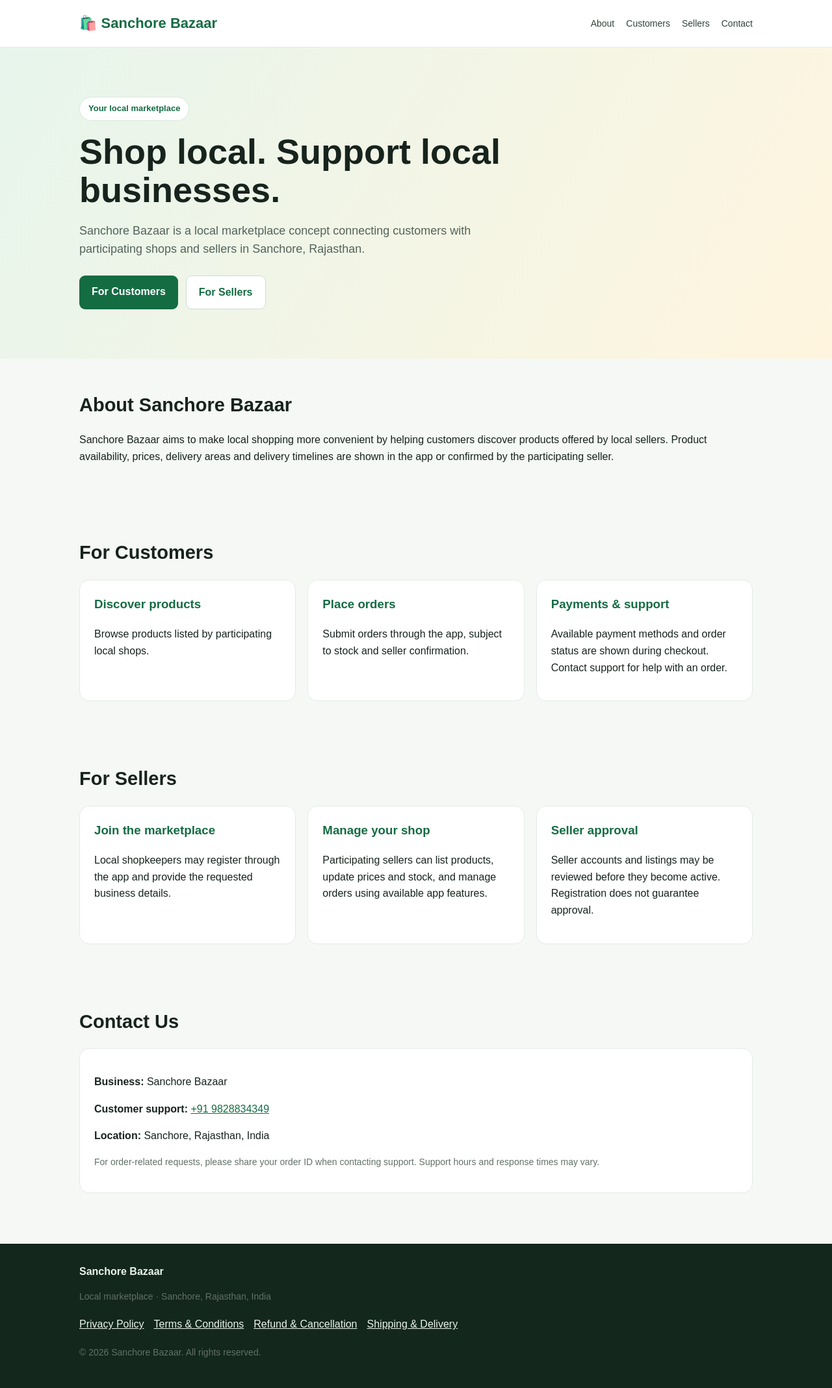
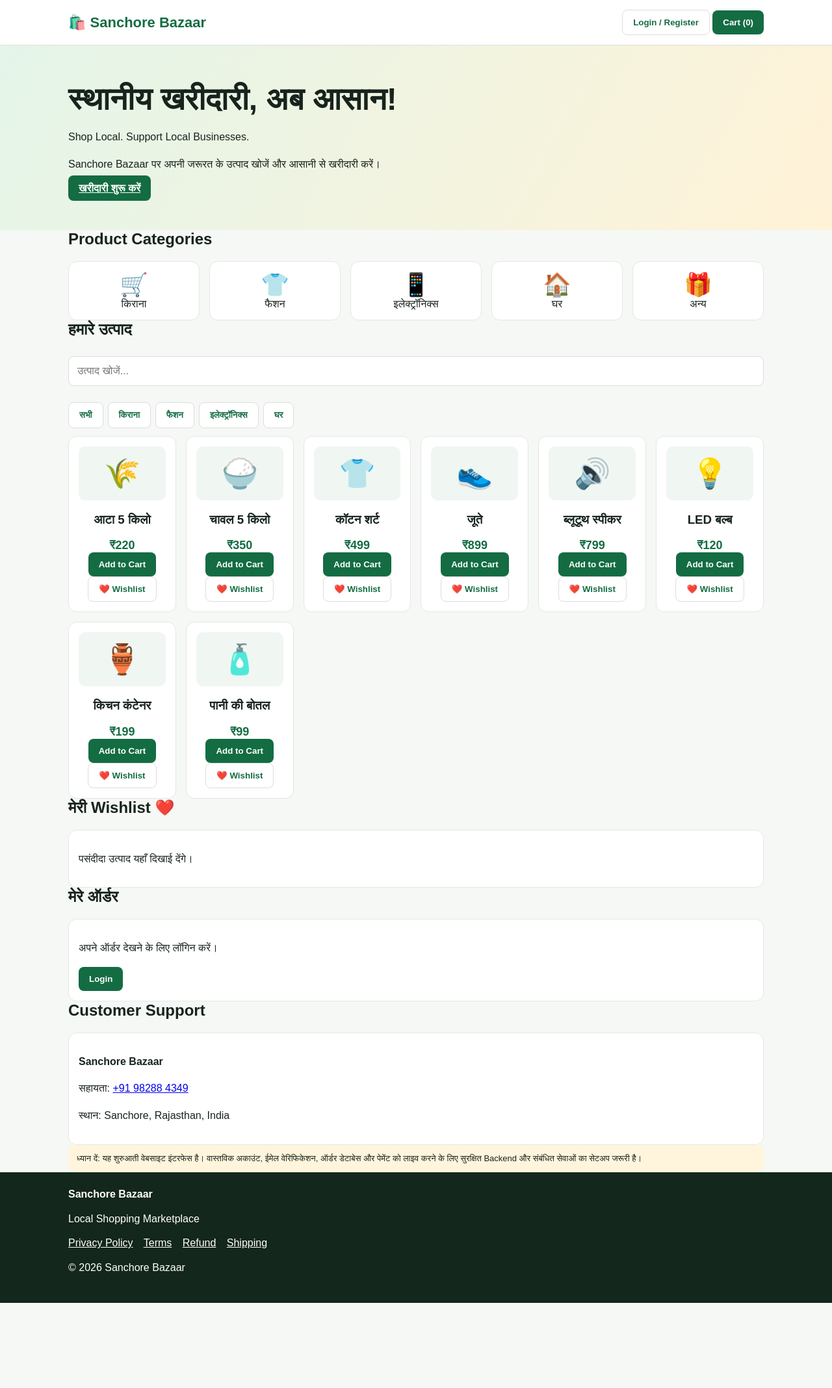
Before and after one commit to kamlesh9828/sanchore-bazaar, a plain HTML site: page index.html in a window 1280 px wide. Shown: the whole page at 65% size. After the commit the page ends 2005 px from the top, so only its background shows below. Drawn offline with Linux system fonts and the light colour scheme.

Commit message:
Build customer shopping website

```diff
--- a/index.html
+++ b/index.html
@@ -1,101 +1,226 @@
-<!doctype html>
-<html lang="en">
+
+<!DOCTYPE html>
+<html lang="hi">
 <head>
-<meta charset="utf-8">
+<meta charset="UTF-8">
 <meta name="viewport" content="width=device-width, initial-scale=1">
-<meta name="robots" content="index, follow, max-image-preview:large">
 <meta name="theme-color" content="#146c43">
-<title>Sanchore Bazaar | Shop Local in Sanchore, Rajasthan</title>
-<meta name="description" content="Discover products from participating local shops in Sanchore, Rajasthan. Sanchore Bazaar connects customers and local sellers through a convenient local marketplace.">
+<title>Sanchore Bazaar | Online Shopping</title>
+<meta name="description" content="Sanchore Bazaar - Sanchore Rajasthan ka local online shopping marketplace.">
 <link rel="canonical" href="https://sanchorebazaar.bg5.net/">
 
-<meta property="og:type" content="website">
-<meta property="og:locale" content="en_IN">
-<meta property="og:site_name" content="Sanchore Bazaar">
-<meta property="og:title" content="Sanchore Bazaar | Shop Local in Sanchore, Rajasthan">
-<meta property="og:description" content="Discover products from participating local shops in Sanchore, Rajasthan. Connect with local sellers through Sanchore Bazaar.">
-<meta property="og:url" content="https://sanchorebazaar.bg5.net/">
-
-<meta name="twitter:card" content="summary">
-<meta name="twitter:title" content="Sanchore Bazaar | Shop Local in Sanchore, Rajasthan">
-<meta name="twitter:description" content="Discover products from participating local shops in Sanchore, Rajasthan.">
-
-<script type="application/ld+json">
-{
-  "@context": "https://schema.org",
-  "@graph": [
-    {
-      "@type": "Organization",
-      "@id": "https://sanchorebazaar.bg5.net/#organization",
-      "name": "Sanchore Bazaar",
-      "url": "https://sanchorebazaar.bg5.net/",
-      "telephone": "+919828834349",
-      "areaServed": {
-        "@type": "City",
-        "name": "Sanchore",
-        "containedInPlace": {
-          "@type": "State",
-          "name": "Rajasthan"
-        }
-      }
-    },
-    {
-      "@type": "WebSite",
-      "@id": "https://sanchorebazaar.bg5.net/#website",
-      "url": "https://sanchorebazaar.bg5.net/",
-      "name": "Sanchore Bazaar",
-      "publisher": {
-        "@id": "https://sanchorebazaar.bg5.net/#organization"
-      },
-      "inLanguage": "en-IN"
-    }
-  ]
-}
-</script>
 <style>
-:root{--green:#146c43;--orange:#f59e0b;--ink:#17231d;--muted:#637168;--bg:#f5f8f5}
-*{box-sizing:border-box}body{margin:0;font-family:Arial, sans-serif;color:var(--ink);background:var(--bg);line-height:1.6}
-header{background:white;border-bottom:1px solid #e4ebe5;position:sticky;top:0}
-.wrap{max-width:1080px;margin:auto;padding:0 22px}
-nav{height:72px;display:flex;align-items:center;justify-content:space-between;gap:18px}
-.brand{font-size:22px;font-weight:800;color:var(--green)}nav a{color:#31443a;text-decoration:none;margin-left:18px;font-size:14px}
-.hero{padding:76px 0;background:linear-gradient(120deg,#e7f5ec,#fff5df)}
-h1{font-size:clamp(34px,5vw,54px);line-height:1.1;margin:0 0 18px;max-width:700px}
-.lead{font-size:18px;color:#53635a;max-width:680px}
-.pill{display:inline-block;background:#fff;border:1px solid #d9e9dc;border-radius:30px;padding:7px 13px;color:var(--green);font-weight:700;font-size:13px;margin-bottom:18px}
-.actions{display:flex;gap:12px;flex-wrap:wrap;margin-top:26px}
-.btn{display:inline-block;padding:12px 19px;border-radius:9px;text-decoration:none;font-weight:700}
-.primary{background:var(--green);color:white}.secondary{background:white;color:var(--green);border:1px solid #cbded0}
-section{padding:48px 0}.grid{display:grid;grid-template-columns:repeat(auto-fit,minmax(220px,1fr));gap:18px}
-.card{background:white;border:1px solid #e4ebe5;border-radius:15px;padding:22px}
-.card h3{margin-top:0;color:var(--green)}h2{font-size:29px;margin:0 0 18px}
-.small{color:var(--muted);font-size:14px}footer{background:#13271c;color:#eaf4ed;padding:30px 0;margin-top:30px}
-footer a{color:#eaf4ed;margin-right:15px;display:inline-block;padding:5px 0}a{color:var(--green)}
-@media(max-width:650px){nav{height:auto;padding:16px 0;align-items:flex-start;flex-direction:column}nav a{margin:0 12px 0 0}.hero{padding:52px 0}}
+*{box-sizing:border-box}
+body{margin:0;font-family:Arial,sans-serif;background:#f5f8f5;color:#17231d}
+header{background:white;padding:15px;border-bottom:1px solid #ddd;position:sticky;top:0;z-index:5}
+.wrap{max-width:1100px;margin:auto;padding:0 15px}
+nav{display:flex;justify-content:space-between;align-items:center;gap:10px;flex-wrap:wrap}
+.logo{font-size:22px;font-weight:bold;color:#146c43}
+button,.btn{padding:11px 16px;border:0;border-radius:8px;cursor:pointer;font-weight:bold}
+.green{background:#146c43;color:white}
+.white{background:white;color:#146c43;border:1px solid #ddd}
+.hero{padding:55px 15px;background:linear-gradient(120deg,#e4f5e9,#fff2d7)}
+h1{font-size:clamp(32px,6vw,48px);margin:0 0 12px}
+h2{margin-top:0}
+p{line-height:1.6}
+section{padding:35px 0}
+.search{width:100%;padding:13px;border:1px solid #ddd;border-radius:9px;font-size:16px}
+.grid{display:grid;grid-template-columns:repeat(auto-fit,minmax(150px,1fr));gap:15px}
+.card{background:white;padding:15px;border:1px solid #e3e9e4;border-radius:13px}
+.product{text-align:center}
+.product .pic{font-size:45px;background:#f0f6f1;padding:15px;border-radius:10px}
+.price{font-weight:bold;color:#146c43;font-size:18px}
+.category{cursor:pointer;text-align:center}
+.category span{font-size:35px}
+footer{background:#13271c;color:white;padding:25px 0}
+footer a{color:white;margin-right:12px}
+.modal{display:none;position:fixed;inset:0;background:#0009;z-index:10;align-items:center;justify-content:center;padding:15px}
+.modal.open{display:flex}
+.modalbox{background:white;padding:22px;border-radius:14px;width:100%;max-width:430px;max-height:90vh;overflow:auto}
+input{width:100%;padding:12px;margin:7px 0 13px;border:1px solid #ccc;border-radius:8px}
+.tabs{display:flex;gap:7px;flex-wrap:wrap;margin:12px 0}
+.notice{background:#fff5dc;padding:13px;border-radius:9px;font-size:13px}
+@media(max-width:600px){nav{justify-content:center}.logo{width:100%;text-align:center}}
 </style>
 </head>
+
 <body>
-<header><div class="wrap"><nav><div class="brand">🛍️ Sanchore Bazaar</div><div><a href="#about">About</a><a href="#customers">Customers</a><a href="#sellers">Sellers</a><a href="#contact">Contact</a></div></nav></div></header>
-<main>
-<div class="hero"><div class="wrap"><span class="pill">Your local marketplace</span>
-<h1>Shop local. Support local businesses.</h1>
-<p class="lead">Sanchore Bazaar is a local marketplace concept connecting customers with participating shops and sellers in Sanchore, Rajasthan.</p>
-<div class="actions"><a class="btn primary" href="#customers">For Customers</a><a class="btn secondary" href="#sellers">For Sellers</a></div>
-</div></div>
-<section id="about"><div class="wrap"><h2>About Sanchore Bazaar</h2><p>Sanchore Bazaar aims to make local shopping more convenient by helping customers discover products offered by local sellers. Product availability, prices, delivery areas and delivery timelines are shown in the app or confirmed by the participating seller.</p></div></section>
-<section id="customers"><div class="wrap"><h2>For Customers</h2><div class="grid">
-<div class="card"><h3>Discover products</h3><p>Browse products listed by participating local shops.</p></div>
-<div class="card"><h3>Place orders</h3><p>Submit orders through the app, subject to stock and seller confirmation.</p></div>
-<div class="card"><h3>Payments & support</h3><p>Available payment methods and order status are shown during checkout. Contact support for help with an order.</p></div>
-</div></div></section>
-<section id="sellers"><div class="wrap"><h2>For Sellers</h2><div class="grid">
-<div class="card"><h3>Join the marketplace</h3><p>Local shopkeepers may register through the app and provide the requested business details.</p></div>
-<div class="card"><h3>Manage your shop</h3><p>Participating sellers can list products, update prices and stock, and manage orders using available app features.</p></div>
-<div class="card"><h3>Seller approval</h3><p>Seller accounts and listings may be reviewed before they become active. Registration does not guarantee approval.</p></div>
-</div></div></section>
-<section id="contact"><div class="wrap"><h2>Contact Us</h2><div class="card"><p><strong>Business:</strong> Sanchore Bazaar</p><p><strong>Customer support:</strong> <a href="tel:+919828834349">+91 9828834349</a></p><p><strong>Location:</strong> Sanchore, Rajasthan, India</p><p class="small">For order-related requests, please share your order ID when contacting support. Support hours and response times may vary.</p></div></div></section>
-</main>
-<footer><div class="wrap"><strong>Sanchore Bazaar</strong><p class="small">Local marketplace · Sanchore, Rajasthan, India</p>
-<a href="privacy.html">Privacy Policy</a><a href="terms.html">Terms & Conditions</a><a href="refund.html">Refund & Cancellation</a><a href="shipping.html">Shipping & Delivery</a>
-<p class="small">© 2026 Sanchore Bazaar. All rights reserved.</p></div></footer>
-</body></html>
+
+<header>
+<div class="wrap">
+<nav>
+<div class="logo">🛍️ Sanchore Bazaar</div>
+<div>
+<button class="white" onclick="openBox('auth')">Login / Register</button>
+<button class="green" onclick="openBox('cart')">Cart (<span id="count">0</span>)</button>
+</div>
+</nav>
+</div>
+</header>
+
+<div class="hero">
+<div class="wrap">
+<h1>स्थानीय खरीदारी, अब आसान!</h1>
+<p>Shop Local. Support Local Businesses.</p>
+<p>Sanchore Bazaar पर अपनी जरूरत के उत्पाद खोजें और आसानी से खरीदारी करें।</p>
+<a href="#products" class="btn green">खरीदारी शुरू करें</a>
+</div>
+</div>
+
+<section class="wrap">
+<h2>Product Categories</h2>
+<div class="grid">
+<div class="card category" onclick="filter('किराना')"><span>🛒</span><br>किराना</div>
+<div class="card category" onclick="filter('फैशन')"><span>👕</span><br>फैशन</div>
+<div class="card category" onclick="filter('इलेक्ट्रॉनिक्स')"><span>📱</span><br>इलेक्ट्रॉनिक्स</div>
+<div class="card category" onclick="filter('घर')"><span>🏠</span><br>घर</div>
+<div class="card category" onclick="filter('अन्य')"><span>🎁</span><br>अन्य</div>
+</div>
+</section>
+
+<section class="wrap" id="products">
+<h2>हमारे उत्पाद</h2>
+<input class="search" id="search" placeholder="उत्पाद खोजें..." oninput="render()">
+<div class="tabs">
+<button class="white" onclick="filter('सभी')">सभी</button>
+<button class="white" onclick="filter('किराना')">किराना</button>
+<button class="white" onclick="filter('फैशन')">फैशन</button>
+<button class="white" onclick="filter('इलेक्ट्रॉनिक्स')">इलेक्ट्रॉनिक्स</button>
+<button class="white" onclick="filter('घर')">घर</button>
+</div>
+<div class="grid" id="items"></div>
+</section>
+
+<section class="wrap">
+<h2>मेरी Wishlist ❤️</h2>
+<div class="card">
+<p>पसंदीदा उत्पाद यहाँ दिखाई देंगे।</p>
+<div id="wishlist"></div>
+</div>
+</section>
+
+<section class="wrap">
+<h2>मेरे ऑर्डर</h2>
+<div class="card">
+<p>अपने ऑर्डर देखने के लिए लॉगिन करें।</p>
+<button class="green" onclick="openBox('auth')">Login</button>
+</div>
+</section>
+
+<section class="wrap">
+<h2>Customer Support</h2>
+<div class="card">
+<p><b>Sanchore Bazaar</b></p>
+<p>सहायता: <a href="tel:+919828834349">+91 98288 4349</a></p>
+<p>स्थान: Sanchore, Rajasthan, India</p>
+</div>
+</section>
+
+<section class="wrap">
+<div class="notice">
+ध्यान दें: यह शुरुआती वेबसाइट इंटरफेस है। वास्तविक अकाउंट, ईमेल वेरिफिकेशन, ऑर्डर डेटाबेस और पेमेंट को लाइव करने के लिए सुरक्षित Backend और संबंधित सेवाओं का सेटअप जरूरी है।
+</div>
+</section>
+
+<footer>
+<div class="wrap">
+<b>Sanchore Bazaar</b>
+<p>Local Shopping Marketplace</p>
+<a href="privacy.html">Privacy Policy</a>
+<a href="terms.html">Terms</a>
+<a href="refund.html">Refund</a>
+<a href="shipping.html">Shipping</a>
+<p>© 2026 Sanchore Bazaar</p>
+</div>
+</footer>
+
+<div class="modal" id="auth">
+<div class="modalbox">
+<button class="white" onclick="closeBox('auth')">✕</button>
+<h2>Customer Account</h2>
+<div class="tabs">
+<button class="white" onclick="authMode('login')">Login</button>
+<button class="white" onclick="authMode('register')">Register</button>
+<button class="white" onclick="authMode('forgot')">Forgot Password</button>
+</div>
+<form onsubmit="demo(event)" id="authForm">
+<div id="fields"></div>
+<button class="green" type="submit" id="submit">Login</button>
+</form>
+<p style="font-size:12px;color:#777">Email verification के लिए Authentication सेवा जोड़ना बाकी है। मोबाइल OTP नहीं रखा गया है।</p>
+</div>
+</div>
+
+<div class="modal" id="cart">
+<div class="modalbox">
+<button class="white" onclick="closeBox('cart')">✕</button>
+<h2>My Cart</h2>
+<div id="cartItems"></div>
+<h3>Total: ₹<span id="total">0</span></h3>
+<button class="green" onclick="checkout()">Checkout</button>
+</div>
+</div>
+
+<script>
+const products=[
+{id:1,n:"आटा 5 किलो",c:"किराना",p:220,e:"🌾"},
+{id:2,n:"चावल 5 किलो",c:"किराना",p:350,e:"🍚"},
+{id:3,n:"कॉटन शर्ट",c:"फैशन",p:499,e:"👕"},
+{id:4,n:"जूते",c:"फैशन",p:899,e:"👟"},
+{id:5,n:"ब्लूटूथ स्पीकर",c:"इलेक्ट्रॉनिक्स",p:799,e:"🔊"},
+{id:6,n:"LED बल्ब",c:"इलेक्ट्रॉनिक्स",p:120,e:"💡"},
+{id:7,n:"किचन कंटेनर",c:"घर",p:199,e:"🏺"},
+{id:8,n:"पानी की बोतल",c:"अन्य",p:99,e:"🧴"}
+];
+
+let selected="सभी",cart=[],wishlist=[];
+
+function render(){
+let q=document.getElementById("search").value.toLowerCase();
+let list=products.filter(x=>(selected==="सभी"||x.c===selected)&&x.n.toLowerCase().includes(q));
+document.getElementById("items").innerHTML=list.map(x=>`
+<div class="card product">
+<div class="pic">${x.e}</div>
+<h3>${x.n}</h3>
+<div class="price">₹${x.p}</div>
+<button class="green" onclick="add(${x.id})">Add to Cart</button>
+<button class="white" onclick="wish(${x.id})">❤️ Wishlist</button>
+</div>`).join("");
+}
+
+function filter(c){selected=c;render()}
+function add(id){let x=cart.find(a=>a.id===id);x?x.qty++:cart.push({id,qty:1});updateCart();alert("Cart में जोड़ दिया गया।")}
+function wish(id){if(!wishlist.includes(id))wishlist.push(id);document.getElementById("wishlist").innerText=wishlist.map(id=>products.find(x=>x.id===id).n).join(", ")}
+function updateCart(){
+document.getElementById("count").innerText=cart.reduce((s,x)=>s+x.qty,0);
+document.getElementById("cartItems").innerHTML=cart.map(x=>{let p=products.find(y=>y.id===x.id);return `<p>${p.n} × ${x.qty} = ₹${p.p*x.qty}</p>`}).join("")||"Cart खाली है";
+document.getElementById("total").innerText=cart.reduce((s,x)=>s+products.find(p=>p.id===x.id).p*x.qty,0);
+}
+function openBox(id){document.getElementById(id).classList.add("open");if(id==="cart")updateCart()}
+function closeBox(id){document.getElementById(id).classList.remove("open")}
+
+function authMode(m){
+let f=document.getElementById("fields");
+if(m==="register"){
+f.innerHTML=`
+<label>पूरा नाम</label><input required placeholder="पूरा नाम">
+<label>मोबाइल नंबर (OTP नहीं)</label><input type="tel" required placeholder="मोबाइल नंबर">
+<label>Email</label><input type="email" required placeholder="Email">
+<label>Password</label><input type="password" required minlength="8" placeholder="Password">
+<label>Confirm Password</label><input type="password" required minlength="8" placeholder="Confirm Password">`;
+document.getElementById("submit").innerText="Register";
+}else if(m==="forgot"){
+f.innerHTML=`<label>Email</label><input type="email" required placeholder="Registered Email">`;
+document.getElementById("submit").innerText="Reset Password";
+}else{
+f.innerHTML=`<label>Email</label><input type="email" required placeholder="Email"><label>Password</label><input type="password" required placeholder="Password">`;
+document.getElementById("submit").innerText="Login";
+}
+}
+function demo(e){e.preventDefault();alert("यह अभी Demo Form है। Live Email Verification जोड़ना बाकी है।")}
+function checkout(){alert("Checkout और Payment Gateway जोड़ना बाकी है।")}
+authMode("login");
+render();
+</script>
+</body>
+</html>
```
